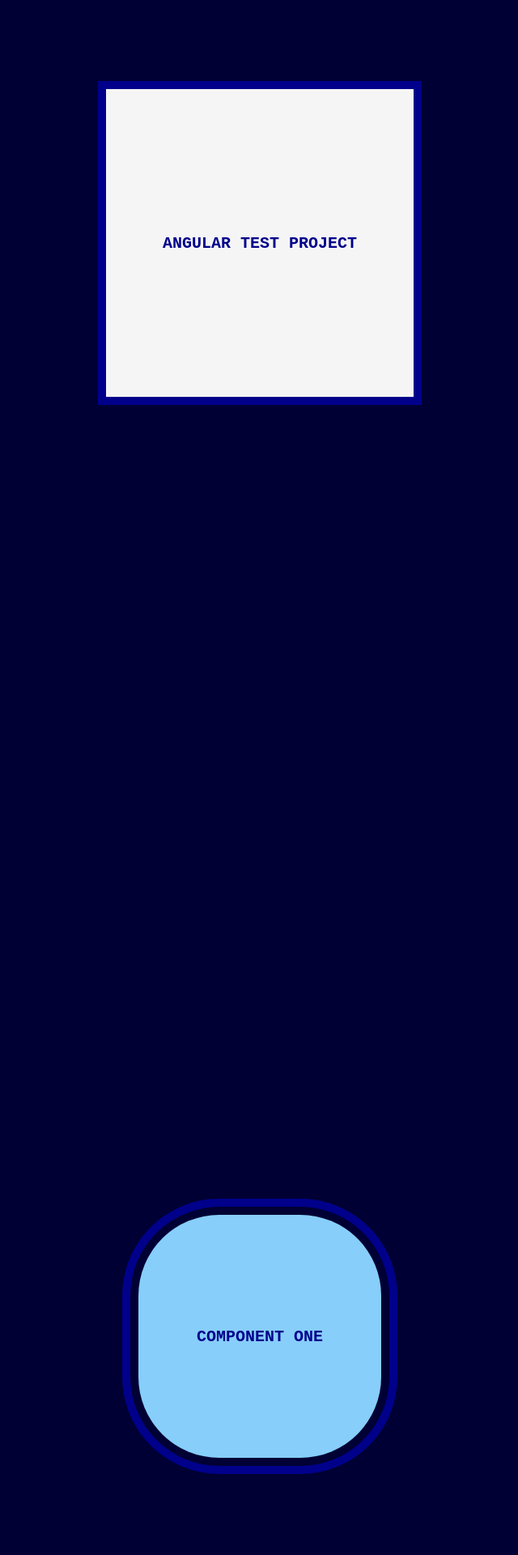
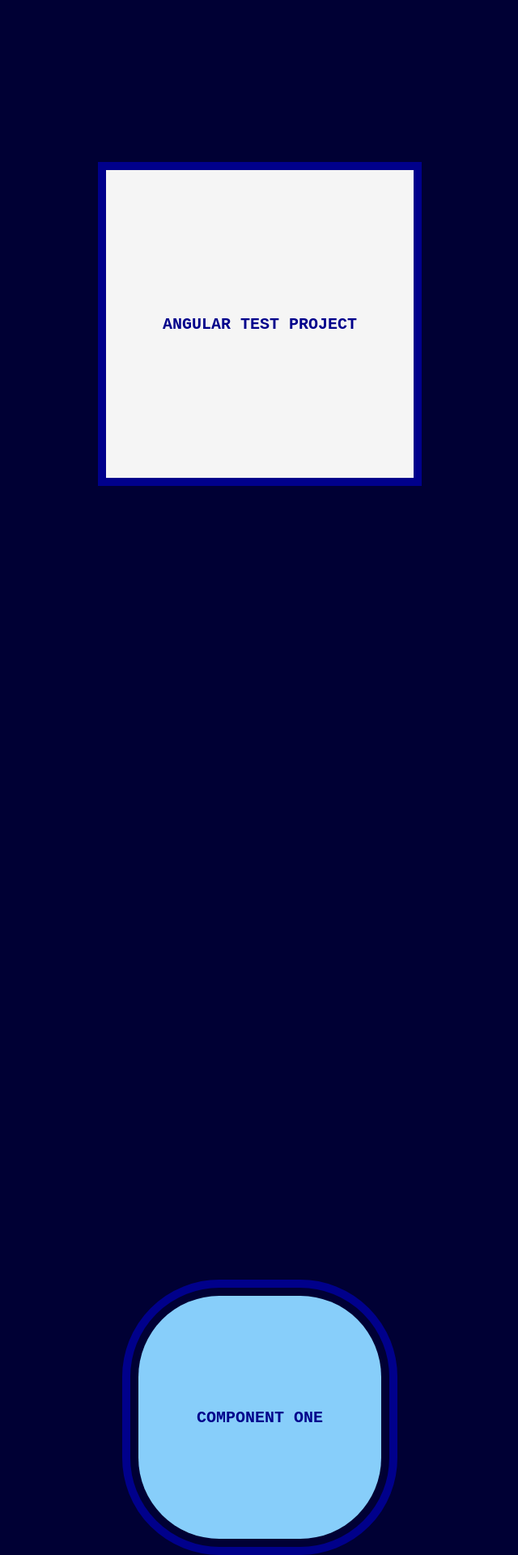
Before and after one commit to KyanTG/project-a, an Angular app in the folder project/: page / in a window 1280 px wide. Shown: the top 1920 px of the page at 81% size, without its empty margins (319-959 px from the left). Built offline with nearby package versions, Linux system fonts and the light colour scheme.

Commit message:
funny test project

```diff
--- a/project/src/app/components/header/header.css
+++ b/project/src/app/components/header/header.css
@@ -9,8 +9,7 @@ header {
     height: 20em;
     transition: color 0.25s;
 
-    &::before,
-    &::after {
+    &::before, &::after {
         content: '';
         position: absolute;
         box-sizing: border-box;
@@ -27,6 +26,8 @@ header {
     &::after {
         bottom: 0;
         right: 0;
+        border-bottom-color: transparent;
+        border-left-color: transparent;
     }
 
     &:hover {
@@ -41,15 +42,13 @@ header {
     &:hover::before {
         border-top-color: lightblue;
         border-right-color: lightblue;
-        transition:
-            width 0.25s ease-out,
-            height 0.25s ease-out 0.25s;
+        transition: width 0.25s ease-out, height 0.25s ease-out 0.25s;
     }
 
     &:hover::after {
+        transition: width 0.25s ease-out 0.5s, height 0.25s ease-out 0.75s, border-color 0s linear 0.5s;
         border-bottom-color: lightblue;
         border-left-color: lightblue;
-        transition: width 0.25s ease-out 0.5s, height 0.25s ease-out 0.75s;
     }
 
 
--- a/project/src/app/components/one/one.css
+++ b/project/src/app/components/one/one.css
@@ -15,6 +15,9 @@ article {
     outline: 0.5em solid darkblue;
     outline-offset: 0.5em;
     margin-top: 100em;
+    animation: slideIn 0.5s ease;
+    animation-timeline: view();
+    animation-range: entry cover 80%;
 
     @media ( min-width: 500px ) {
         width: 30em;
@@ -35,3 +38,15 @@ h2 {
         font-size: 2em
     }
 }
+
+@keyframes slideIn {
+    from {
+        opacity: 0;
+        transform: translateX(300px);
+    }
+
+    to {
+        opacity: 1;
+        transform: translateX(0px);
+    }
+}
--- a/project/src/app/components/two/two.css
+++ b/project/src/app/components/two/two.css
@@ -16,6 +16,9 @@ article {
     outline: 0.5em solid darkblue;
     outline-offset: 1em;
     margin-top: 100em;
+    animation: slideIn 0.5s ease;
+    animation-timeline: view();
+    animation-range: entry cover 80%;
 
     @media ( min-width: 500px ) {
         width: 30em;
@@ -37,6 +40,14 @@ h2 {
     }
 }
 
-h2:hover {
+@keyframes slideIn {
+    from {
+        opacity: 0;
+        transform: translateX(-300px);
+    }
 
+    to {
+        opacity: 1;
+        transform: translateX(0px);
+    }
 }
--- a/project/src/styles.css
+++ b/project/src/styles.css
@@ -10,6 +10,6 @@ body {
     display: flex;
     justify-content: center;
     background-color: rgb(0, 0, 52);
-    padding-block: 10em;
-
+    padding-top:20em;
+    padding-bottom: 30em;
 }
```
